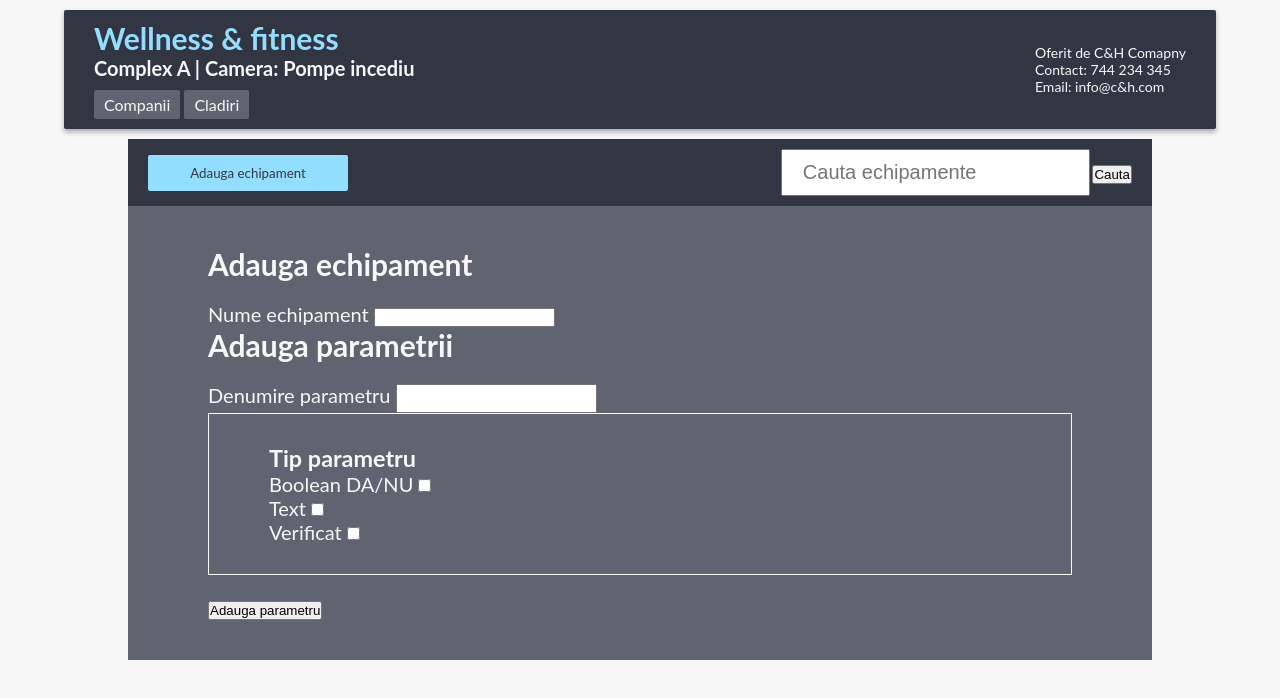
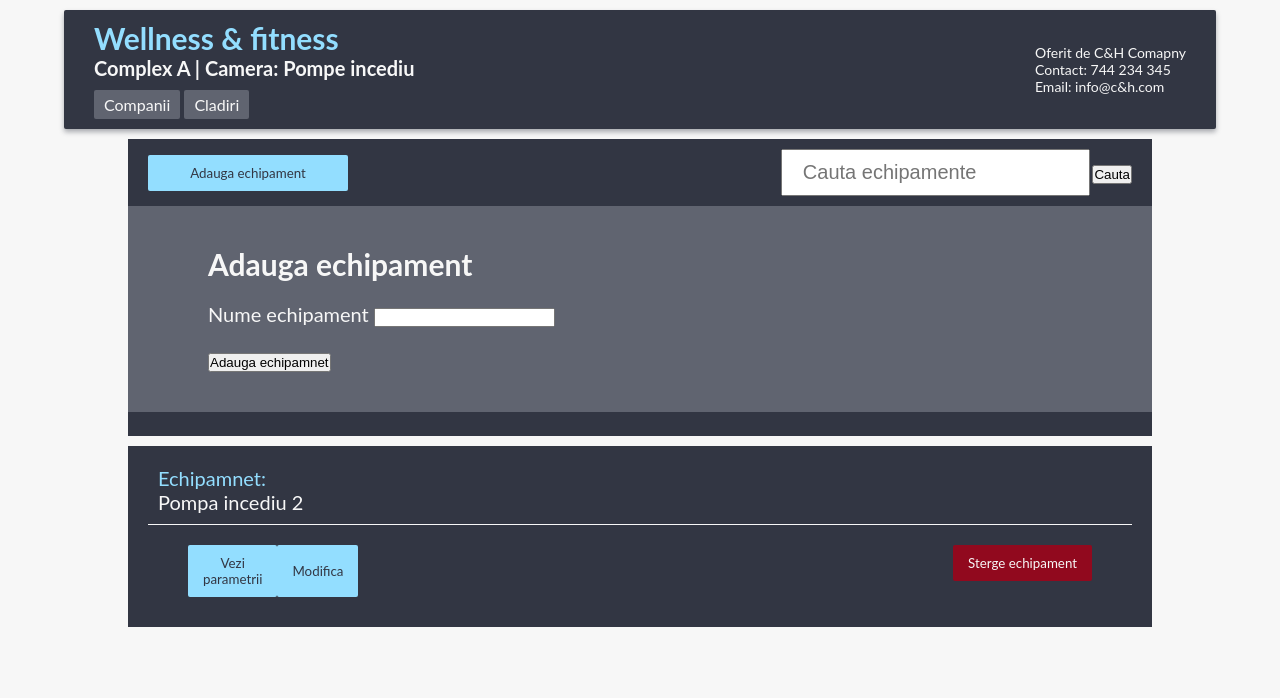
Before and after one commit to SecretStrawberry/checkmaster2029, a website: page pages/add-equipments.html in a window 1280 px wide. Both pictures are taken after a click on the button "Adauga echipament". Drawn offline with Linux system fonts and the light colour scheme.

Commit message:
corrected add equipment form

```diff
--- a/pages/add-equipments.html
+++ b/pages/add-equipments.html
@@ -70,56 +70,8 @@
         />
       </div>
 
-      <div class="parameters-container">
-        <h2>Adauga parametrii</h2>
-        <div class="parameters">
-          <label for="parameter">Denumire parametru</label>
-          <input
-            type="text"
-            name="parameter"
-            class="parameter-name"
-            id="parameter-name"
-            required
-          />
-        </div>
-        <div class="parameter-type">
-          <h3>Tip parametru</h3>
-          <div class="parameter-type__filed-container">
-            <label for="boolean-yes-no">Boolean DA/NU</label>
-            <input
-              type="checkbox"
-              name="boolean-yes-no"
-              class="parameter-name"
-              id="boolean-yes-no"
-              required
-            />
-          </div>
-
-          <div class="parameter-type__filed-container">
-            <label for="text">Text</label>
-            <input
-              type="checkbox"
-              name="text"
-              class="parameter-name"
-              id="text"
-              required
-            />
-          </div>
-
-          <div class="parameter-type__filed-container">
-            <label for="check">Verificat</label>
-            <input
-              type="checkbox"
-              name="check"
-              class="parameter-name"
-              id="check"
-              required
-            />
-          </div>
-        </div>
-        <div class="parameters__btn-container">
-          <button type="submit">Adauga parametru</button>
-        </div>
+      <div class="parameters__btn-container">
+        <button type="submit">Adauga echipamnet</button>
       </div>
     </form>
 
```
